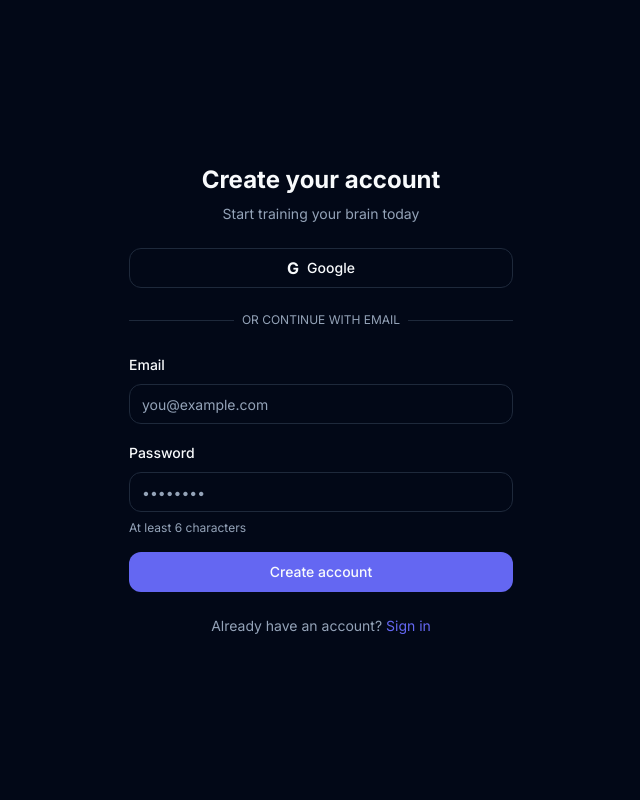
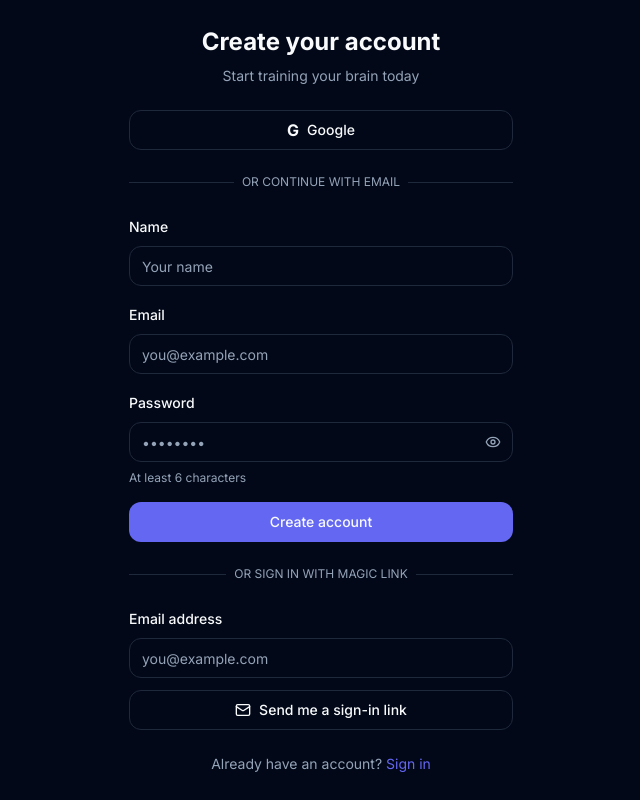
Before and after one commit to danielkemka-gif/BrainGym, a Next.js app: page /signup in a window 1280 px wide. Shown: the whole page, without its empty margins (319-959 px from the left). Built offline with nearby package versions, Linux system fonts and the light colour scheme.

Commit message:
feat: improve auth UX with name field, magic link, password toggle
- Add name field to signup form
- Add magic link (passwordless) login option
- Add password visibility toggle (eye/eye-off) to both forms
- Show success confirmation after signup instead of silent redirect

```diff
--- a/src/app/(auth)/login/page.tsx
+++ b/src/app/(auth)/login/page.tsx
@@ -1,4 +1,5 @@
 import { LoginForm } from "@/components/auth/login-form";
+import { MagicLinkForm } from "@/components/auth/magic-link-form";
 import { SocialAuthButtons } from "@/components/auth/social-auth-buttons";
 import Link from "next/link";
 
@@ -8,7 +9,7 @@ export default function LoginPage() {
       <div className="space-y-2 text-center">
         <h1 className="text-2xl font-bold">Welcome back</h1>
         <p className="text-sm text-muted-foreground">
-          Sign in to continue your training
+          Sign in to continue training your brain
         </p>
       </div>
 
@@ -20,7 +21,20 @@ export default function LoginPage() {
         </div>
         <div className="relative flex justify-center text-xs uppercase">
           <span className="bg-background px-2 text-muted-foreground">
-            Or continue with email
+            Or sign in with email
+          </span>
+        </div>
+      </div>
+
+      <MagicLinkForm />
+
+      <div className="relative">
+        <div className="absolute inset-0 flex items-center">
+          <span className="w-full border-t" />
+        </div>
+        <div className="relative flex justify-center text-xs uppercase">
+          <span className="bg-background px-2 text-muted-foreground">
+            Or use password
           </span>
         </div>
       </div>
--- a/src/app/(auth)/signup/page.tsx
+++ b/src/app/(auth)/signup/page.tsx
@@ -1,4 +1,5 @@
 import { SignupForm } from "@/components/auth/signup-form";
+import { MagicLinkForm } from "@/components/auth/magic-link-form";
 import { SocialAuthButtons } from "@/components/auth/social-auth-buttons";
 import Link from "next/link";
 
@@ -27,6 +28,19 @@ export default function SignupPage() {
 
       <SignupForm />
 
+      <div className="relative">
+        <div className="absolute inset-0 flex items-center">
+          <span className="w-full border-t" />
+        </div>
+        <div className="relative flex justify-center text-xs uppercase">
+          <span className="bg-background px-2 text-muted-foreground">
+            Or sign in with magic link
+          </span>
+        </div>
+      </div>
+
+      <MagicLinkForm />
+
       <p className="text-center text-sm text-muted-foreground">
         Already have an account?{" "}
         <Link href="/login" className="text-primary hover:underline">
--- a/src/components/auth/login-form.tsx
+++ b/src/components/auth/login-form.tsx
@@ -4,6 +4,7 @@ import { useState } from "react";
 import { useRouter } from "next/navigation";
 import Link from "next/link";
 import { createClient } from "@/lib/supabase/client";
+import { Eye, EyeOff } from "lucide-react";
 
 export function LoginForm() {
   const router = useRouter();
@@ -11,6 +12,7 @@ export function LoginForm() {
   const [password, setPassword] = useState("");
   const [error, setError] = useState<string | null>(null);
   const [loading, setLoading] = useState(false);
+  const [showPassword, setShowPassword] = useState(false);
 
   async function handleSubmit(e: React.FormEvent) {
     e.preventDefault();
@@ -62,16 +64,26 @@ export function LoginForm() {
             Forgot?
           </Link>
         </div>
+        <div className="relative">
           <input
             id="password"
-          type="password"
+            type={showPassword ? "text" : "password"}
             placeholder="••••••••"
             value={password}
             onChange={(e) => setPassword(e.target.value)}
             required
             minLength={6}
-          className="flex h-10 w-full rounded-lg border border-border bg-background px-3 py-2 text-sm ring-offset-background placeholder:text-muted-foreground focus-visible:outline-none focus-visible:ring-2 focus-visible:ring-ring"
+            className="flex h-10 w-full rounded-lg border border-border bg-background px-3 py-2 pr-10 text-sm ring-offset-background placeholder:text-muted-foreground focus-visible:outline-none focus-visible:ring-2 focus-visible:ring-ring"
           />
+          <button
+            type="button"
+            onClick={() => setShowPassword(!showPassword)}
+            className="absolute right-3 top-1/2 -translate-y-1/2 text-muted-foreground hover:text-foreground"
+            tabIndex={-1}
+          >
+            {showPassword ? <EyeOff className="h-4 w-4" /> : <Eye className="h-4 w-4" />}
+          </button>
+        </div>
       </div>
 
       {error && (
--- /dev/null
+++ b/src/components/auth/magic-link-form.tsx
@@ -0,0 +1,95 @@
+"use client";
+
+import { useState } from "react";
+import { createClient } from "@/lib/supabase/client";
+import { Mail } from "lucide-react";
+
+export function MagicLinkForm() {
+  const [email, setEmail] = useState("");
+  const [error, setError] = useState<string | null>(null);
+  const [loading, setLoading] = useState(false);
+  const [submitted, setSubmitted] = useState(false);
+
+  async function handleSubmit(e: React.FormEvent) {
+    e.preventDefault();
+    setError(null);
+    setLoading(true);
+
+    const supabase = createClient();
+    const { error: authError } = await supabase.auth.signInWithOtp({
+      email,
+      options: {
+        emailRedirectTo: `${window.location.origin}/auth/callback`,
+      },
+    });
+
+    if (authError) {
+      setError(authError.message);
+      setLoading(false);
+      return;
+    }
+
+    setSubmitted(true);
+    setLoading(false);
+  }
+
+  if (submitted) {
+    return (
+      <div className="rounded-lg border bg-card p-6 text-center space-y-3">
+        <div className="mx-auto flex h-12 w-12 items-center justify-center rounded-full bg-primary/10">
+          <Mail className="h-6 w-6 text-primary" />
+        </div>
+        <h3 className="font-semibold">Check your email</h3>
+        <p className="text-sm text-muted-foreground">
+          We sent a sign-in link to <strong>{email}</strong>
+        </p>
+        <button
+          onClick={() => setSubmitted(false)}
+          className="mt-3 text-sm text-primary hover:underline"
+        >
+          Use a different email
+        </button>
+      </div>
+    );
+  }
+
+  return (
+    <form onSubmit={handleSubmit} className="space-y-3">
+      <div className="space-y-2">
+        <label htmlFor="magic-email" className="text-sm font-medium">
+          Email address
+        </label>
+        <input
+          id="magic-email"
+          type="email"
+          placeholder="you@example.com"
+          value={email}
+          onChange={(e) => setEmail(e.target.value)}
+          required
+          className="flex h-10 w-full rounded-lg border border-border bg-background px-3 py-2 text-sm ring-offset-background placeholder:text-muted-foreground focus-visible:outline-none focus-visible:ring-2 focus-visible:ring-ring"
+        />
+      </div>
+
+      {error && (
+        <div className="rounded-lg bg-destructive/10 p-3 text-sm text-destructive">
+          {error}
+        </div>
+      )}
+
+      <button
+        type="submit"
+        disabled={loading}
+        className="inline-flex h-10 w-full items-center justify-center gap-2 rounded-lg border border-border bg-background px-4 text-sm font-medium transition-colors hover:bg-accent disabled:pointer-events-none disabled:opacity-50"
+      >
+        {loading ? (
+          <span className="h-4 w-4 animate-spin rounded-full border-2 border-current border-t-transparent" />
+        ) : (
+          <>
+            <Mail className="h-4 w-4" />
+            Send me a sign-in link
+          </>
+        )}
+      </button>
+    </form>
+  );
+}
--- a/src/components/auth/signup-form.tsx
+++ b/src/components/auth/signup-form.tsx
@@ -3,13 +3,17 @@
 import { useState } from "react";
 import { useRouter } from "next/navigation";
 import { createClient } from "@/lib/supabase/client";
+import { Eye, EyeOff } from "lucide-react";
 
 export function SignupForm() {
   const router = useRouter();
+  const [name, setName] = useState("");
   const [email, setEmail] = useState("");
   const [password, setPassword] = useState("");
   const [error, setError] = useState<string | null>(null);
   const [loading, setLoading] = useState(false);
+  const [submitted, setSubmitted] = useState(false);
+  const [showPassword, setShowPassword] = useState(false);
 
   async function handleSubmit(e: React.FormEvent) {
     e.preventDefault();
@@ -21,6 +25,7 @@ export function SignupForm() {
       email,
       password,
       options: {
+        data: { display_name: name },
         emailRedirectTo: `${window.location.origin}/auth/callback`,
       },
     });
@@ -31,12 +36,47 @@ export function SignupForm() {
       return;
     }
 
-    router.push("/dashboard");
-    router.refresh();
+    setSubmitted(true);
+    setLoading(false);
+  }
+
+  if (submitted) {
+    return (
+      <div className="rounded-lg border bg-card p-6 text-center space-y-3">
+        <div className="mx-auto flex h-12 w-12 items-center justify-center rounded-full bg-green-500/10">
+          <span className="text-2xl">📧</span>
+        </div>
+        <h3 className="font-semibold">Check your email</h3>
+        <p className="text-sm text-muted-foreground">
+          We sent a confirmation link to <strong>{email}</strong>
+        </p>
+        <button
+          onClick={() => router.push("/login")}
+          className="mt-3 text-sm text-primary hover:underline"
+        >
+          Go to sign in →
+        </button>
+      </div>
+    );
   }
 
   return (
     <form onSubmit={handleSubmit} className="space-y-4">
+      <div className="space-y-2">
+        <label htmlFor="name" className="text-sm font-medium">
+          Name
+        </label>
+        <input
+          id="name"
+          type="text"
+          placeholder="Your name"
+          value={name}
+          onChange={(e) => setName(e.target.value)}
+          required
+          className="flex h-10 w-full rounded-lg border border-border bg-background px-3 py-2 text-sm ring-offset-background placeholder:text-muted-foreground focus-visible:outline-none focus-visible:ring-2 focus-visible:ring-ring"
+        />
+      </div>
+
       <div className="space-y-2">
         <label htmlFor="email" className="text-sm font-medium">
           Email
@@ -56,16 +96,26 @@ export function SignupForm() {
         <label htmlFor="password" className="text-sm font-medium">
           Password
         </label>
+        <div className="relative">
           <input
             id="password"
-          type="password"
+            type={showPassword ? "text" : "password"}
             placeholder="••••••••"
             value={password}
             onChange={(e) => setPassword(e.target.value)}
             required
             minLength={6}
-          className="flex h-10 w-full rounded-lg border border-border bg-background px-3 py-2 text-sm ring-offset-background placeholder:text-muted-foreground focus-visible:outline-none focus-visible:ring-2 focus-visible:ring-ring"
+            className="flex h-10 w-full rounded-lg border border-border bg-background px-3 py-2 pr-10 text-sm ring-offset-background placeholder:text-muted-foreground focus-visible:outline-none focus-visible:ring-2 focus-visible:ring-ring"
           />
+          <button
+            type="button"
+            onClick={() => setShowPassword(!showPassword)}
+            className="absolute right-3 top-1/2 -translate-y-1/2 text-muted-foreground hover:text-foreground"
+            tabIndex={-1}
+          >
+            {showPassword ? <EyeOff className="h-4 w-4" /> : <Eye className="h-4 w-4" />}
+          </button>
+        </div>
         <p className="text-xs text-muted-foreground">
           At least 6 characters
         </p>
```
Lines whose indentation alone changed are shown as unchanged.
